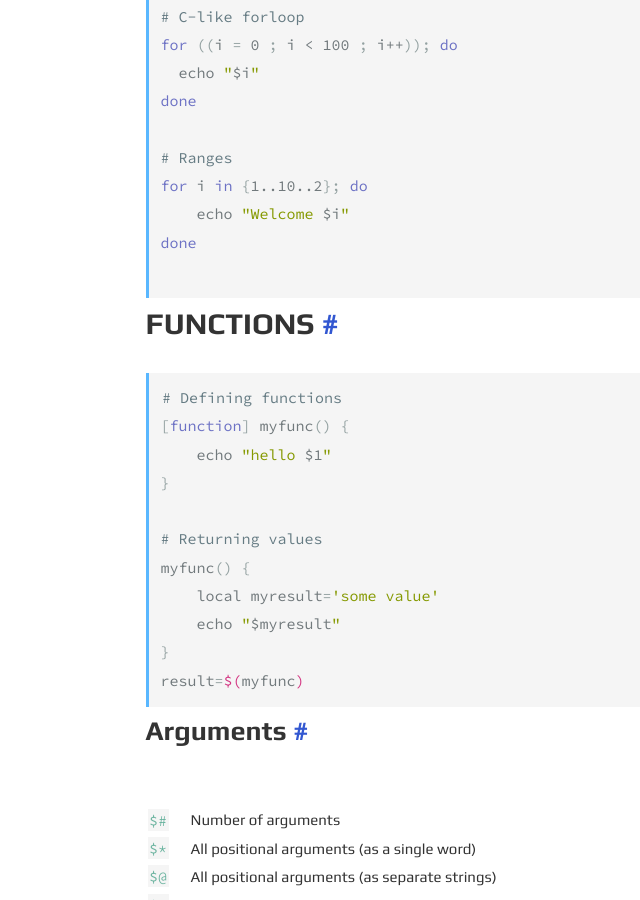
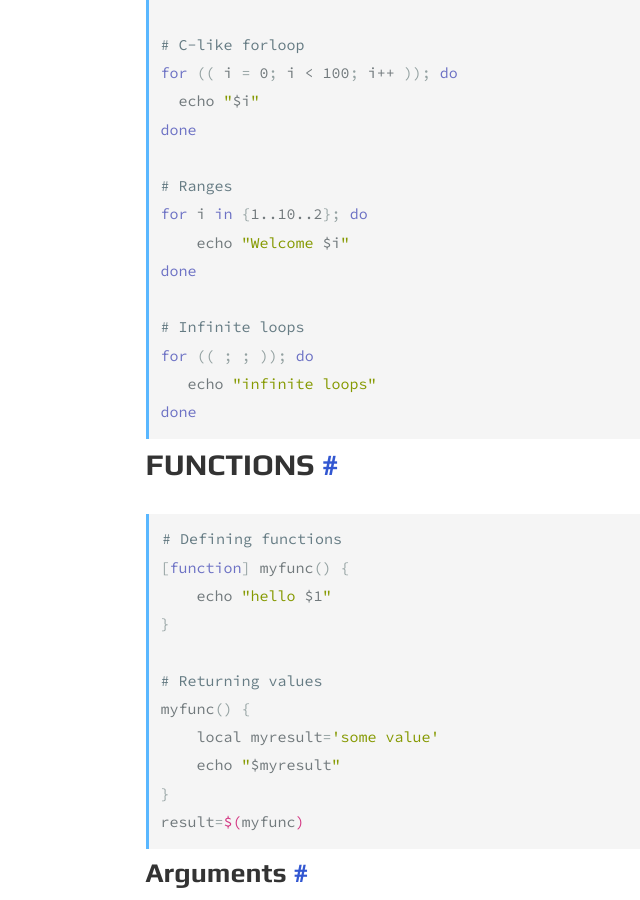
Before and after one commit to djiangnz/djiangnz.github.io, a Jekyll site: the page built from _posts/2023-02-13-bash-cheatsheet.md, in a window 1280 px wide and 900 px high, scrolled down 6607 px. Shown: the whole window, without its empty margins (172-812 px from the left). Built offline with Jekyll 4.4.1, drawn with Linux system fonts in a browser that asks for light colours.

Commit message:
add infinite loop

````diff
--- a/_posts/2023-02-13-bash-cheatsheet.md
+++ b/_posts/2023-02-13-bash-cheatsheet.md
@@ -171,6 +171,7 @@ unset sounds[dog]     # Delete dog
 for val in "${sounds[@]}"; do
   echo "$val"
 done
+
 # Iterate over keys
 for key in "${!sounds[@]}"; do
   echo "$key"
@@ -248,7 +249,7 @@ while read -r line; do
 done <file.txt
 
 # C-like forloop
-for ((i = 0 ; i < 100 ; i++)); do
+for (( i = 0; i < 100; i++ )); do
   echo "$i"
 done
 
@@ -257,6 +258,10 @@ for i in {1..10..2}; do
     echo "Welcome $i"
 done
 
+# Infinite loops
+for (( ; ; )); do
+   echo "infinite loops"
+done
 ```
 
 # Functions
````
Also changed, not shown: other parts of _posts/2023-02-13-bash-cheatsheet.md (+2 -2 lines).
